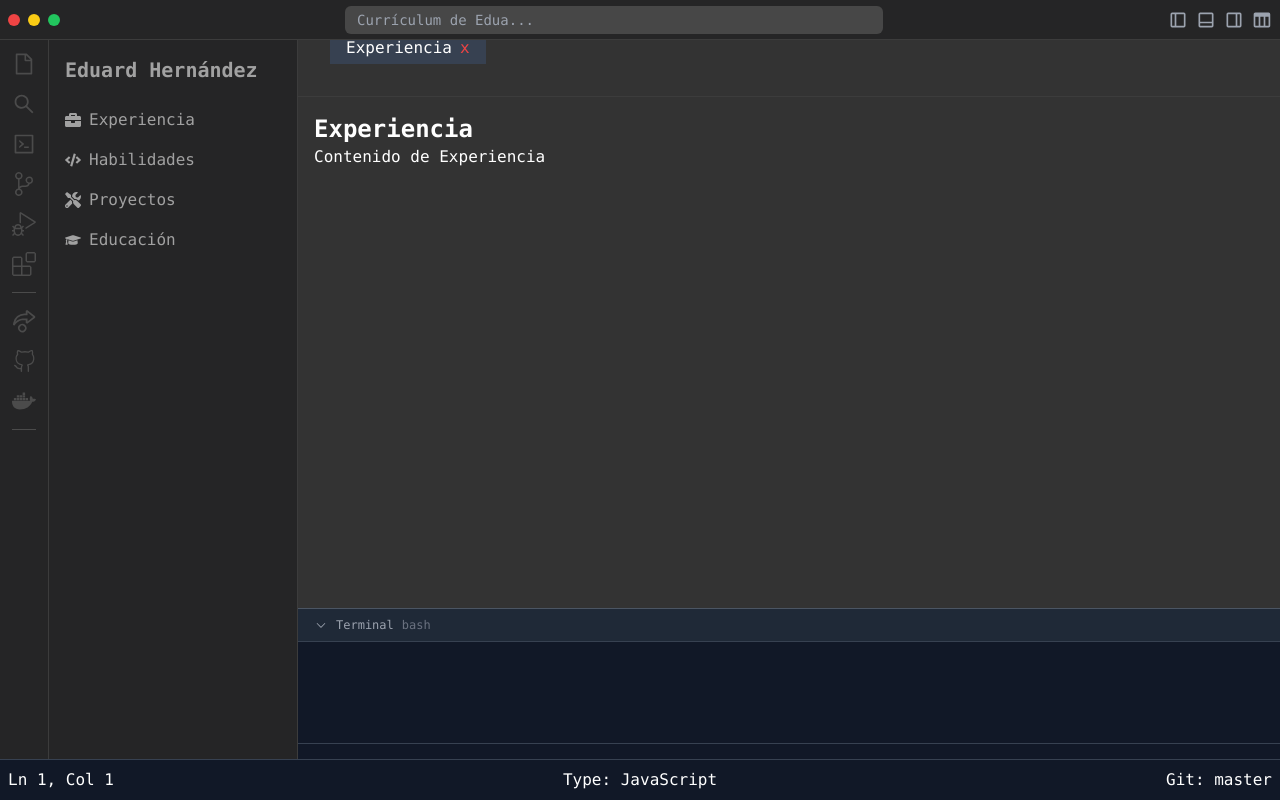
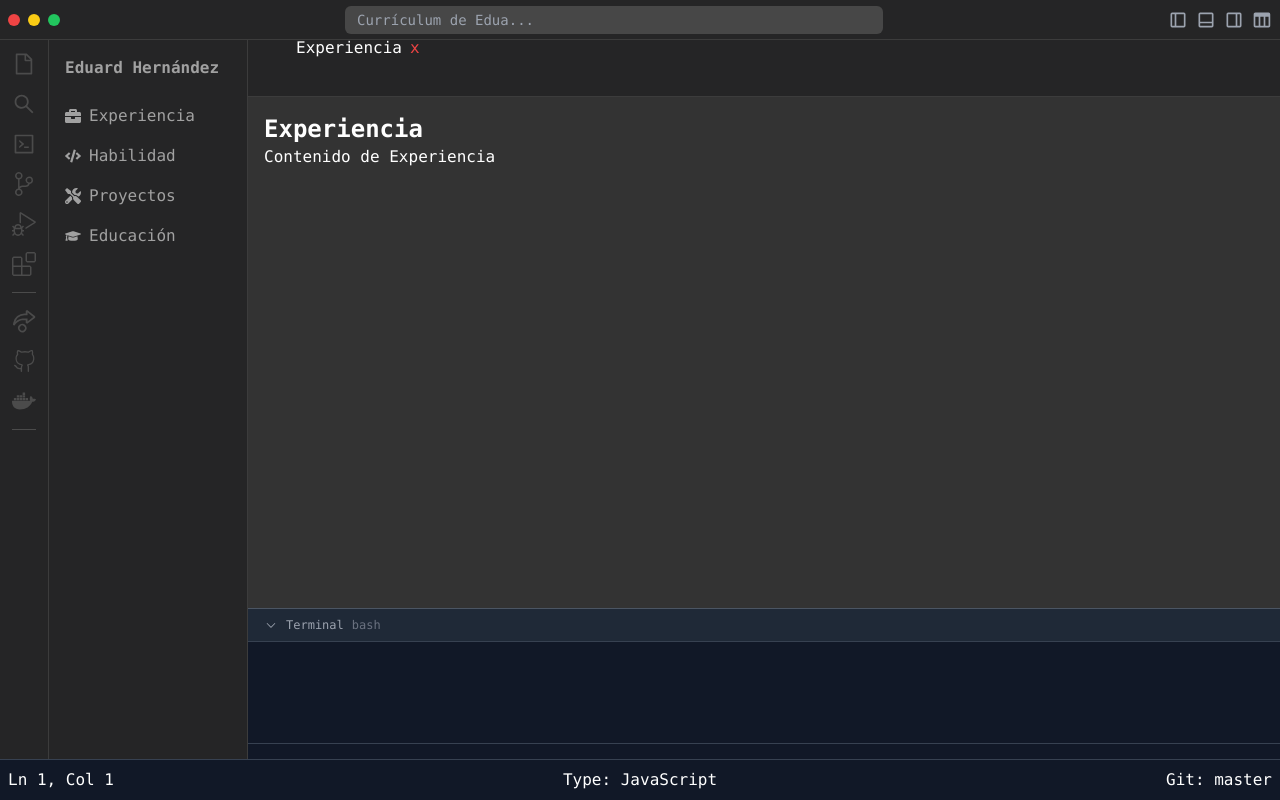
Before and after one commit to trosdesuru/resumee, a React (Vite) app in the folder project/: page / in a window 1280 px wide. Both pictures are taken after a click on the item "Experiencia". Built offline with nearby package versions, Linux system fonts and the light colour scheme.

Commit message:
added TODOS on components, #cv

```diff
--- a/project/src/components/Searchbar.jsx
+++ b/project/src/components/Searchbar.jsx
@@ -24,3 +24,5 @@ const SearchBar = ({ onSearch }) => {
 }
 
 export default SearchBar
+
+// TODO hover, search icon and window on focus
--- a/project/src/components/SideBar.jsx
+++ b/project/src/components/SideBar.jsx
@@ -2,17 +2,21 @@ import React, { useState } from 'react'
 import { FaBriefcase, FaCode, FaGraduationCap, FaTools } from 'react-icons/fa'
 
 const Sidebar = ({ openSection }) => {
-    const [width, setWidth] = useState(250)
+    const [width, setWidth] = useState(200)
+    const [isDragging, setIsDragging] = useState(false)
 
     const handleMouseDown = (event) => {
+        setIsDragging(true)
         const startX = event.clientX
 
         const doDrag = (event) => {
-            const newWidth = width + (event.clientX - startX)
+            const newWidth = Math.max(200, Math.min(500, width + (event.clientX - startX)))
+            console.log('Dragging:', newWidth)
             setWidth(newWidth)
         }
 
         const stopDrag = () => {
+            setIsDragging(false)
             document.removeEventListener('mousemove', doDrag)
             document.removeEventListener('mouseup', stopDrag)
         }
@@ -22,14 +26,18 @@ const Sidebar = ({ openSection }) => {
     }
 
     return (
-        <div style={{ width }} className="bg-editor text-textPrimary mt-10 h-full border-r border-l border-border flex flex-col">
-            <h2 className="text-xl font-semibold p-4">Eduard Hernández</h2>
+        <div style={{ width }} className="flex flex-col bg-background text-textPrimary mt-10 h-full border-r border-l border-border">
+            <div
+                className={`w-1 cursor-ew-resize ${isDragging ? 'bg-blue-500' : 'bg-red-300'} transition-colors duration-200`}
+                onMouseDown={handleMouseDown}
+            />
+            <h2 className="text-md font-semibold p-4">Eduard Hernández</h2>
             <ul className="flex flex-col">
                 <li onClick={() => openSection('Experiencia')} className="flex items-center px-4 py-2 hover:bg-gray-700 hover:text-white cursor-pointer">
                     <FaBriefcase className="mr-2" /> Experiencia
                 </li>
                 <li onClick={() => openSection('Habilidades')} className="flex items-center px-4 py-2 hover:bg-gray-700 hover:text-white cursor-pointer">
-                    <FaCode className="mr-2" /> Habilidades
+                    <FaCode className="mr-2" /> Habilidad
                 </li>
                 <li onClick={() => openSection('Proyectos')} className="flex items-center px-4 py-2 hover:bg-gray-700 hover:text-white cursor-pointer">
                     <FaTools className="mr-2" /> Proyectos
@@ -38,10 +46,6 @@ const Sidebar = ({ openSection }) => {
                     <FaGraduationCap className="mr-2" /> Educación
                 </li>
             </ul>
-            <div
-                className="resize-handle w-1 cursor-ew-resize bg-gray-600"
-                onMouseDown={handleMouseDown}
-            />
         </div>
     )
 }
--- a/project/src/components/SideBarIcons.jsx
+++ b/project/src/components/SideBarIcons.jsx
@@ -5,7 +5,7 @@ import { FaDocker } from 'react-icons/fa'
 
 const SidebarIcons = () => {
   return (
-    <div className="sidebar-icons flex flex-col p-3 mt-10 space-y-4 h-full bg-editor">
+    <div className="sidebar-icons flex flex-col p-3 mt-10 space-y-4 h-full bg-background">
       <div className="flex flex-col items-center space-y-4">
         <AiOutlineFile className="text-VSBorder text-2xl cursor-pointer hover:text-blue-400 transition duration-200" />
         <AiOutlineSearch className="text-VSBorder text-2xl cursor-pointer hover:text-blue-400 transition duration-200" />
@@ -24,8 +24,7 @@ const SidebarIcons = () => {
       </div>
       <div className="border-t border-VSBorder my-4"></div>
       <div className="flex flex-col items-center space-y-4">
-        {/* TODO */}
-        {/* Stack icons here */}
+        {/* TODO Stack Icons I work on it */}
       </div>
     </div>
   )
--- a/project/src/components/TabBar.jsx
+++ b/project/src/components/TabBar.jsx
@@ -2,9 +2,9 @@ import React from 'react'
 
 function TabBar({ openTabs, closeTab }) {
     return (
-        <div className="flex bg-tab p-8 border-b border-border">
+        <div className="flex bg-background p-8 border-b border-border">
             {openTabs.map((tab) => (
-                <div key={tab} className="flex items-center px-4 py-1 bg-gray-700 hover:bg-highlight text-white rounded-t cursor-pointer space-x-2">
+                <div key={tab} className="flex items-center px-4 py-1 bg-background hover:bg-highlight text-white rounded-t cursor-pointer space-x-2">
                     <span className="font-medium">{tab}</span>
                     <button onClick={() => closeTab(tab)} className="text-red-500 hover:text-red-600 ml-2 focus:outline-none">x</button>
                 </div>
@@ -14,3 +14,5 @@ function TabBar({ openTabs, closeTab }) {
 }
 
 export default TabBar
+
+// TODO Hide when nothing opened
--- a/project/src/components/Terminal.jsx
+++ b/project/src/components/Terminal.jsx
@@ -53,3 +53,5 @@ const Terminal = () => {
 }
 
 export default Terminal
+
+// TODO adjust input terminal
--- a/project/src/components/TopBar.jsx
+++ b/project/src/components/TopBar.jsx
@@ -4,7 +4,7 @@ import SearchBar from './Searchbar'
 
 const TopBar = () => {
   return (
-    <div className='fixed top-0 w-full flex items-center h-10 justify-between bg-editor border-b border-border z-10'>
+    <div className='fixed top-0 w-full flex items-center h-10 justify-between bg-background border-b border-border z-10'>
 
       <div className='flex items-center space-x-2 ml-2'>
         <button className='size-3 bg-red-500 rounded-full hover:bg-red-600 transition-all'></button>
@@ -27,3 +27,5 @@ const TopBar = () => {
 }
 
 export default TopBar
+
+// TODO add arrows on the left side from SearchBar
```
